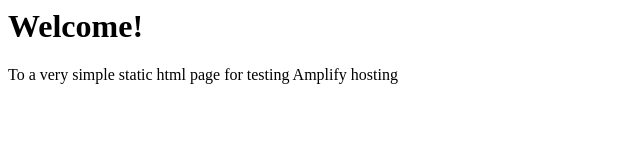
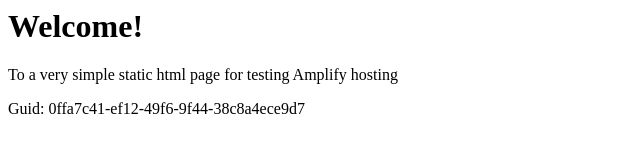
Before and after one commit to aws-aemilia-pdx/Github-PR-Commit-Integration-Test-DoNotTouch-Gith-P5X5MO5I-v1-gamma-us-west-2, a website: page src/index.html in a window 1280 px wide. Shown: the whole page, without its empty margins (0-640 px from the left). Drawn offline with Linux system fonts and the light colour scheme.

Commit message:
commit from integ tests

```diff
--- a/src/index.html
+++ b/src/index.html
@@ -1,3 +1,5 @@
+
+
 <html lang="en">
 
 <head>
@@ -10,6 +12,6 @@
 <body>
     <h1>Welcome!</h1>
     <p>To a very simple static html page for testing Amplify hosting</p>
-</body>
+    <p>Guid: 0ffa7c41-ef12-49f6-9f44-38c8a4ece9d7</p></body>
 
 </html>
```
